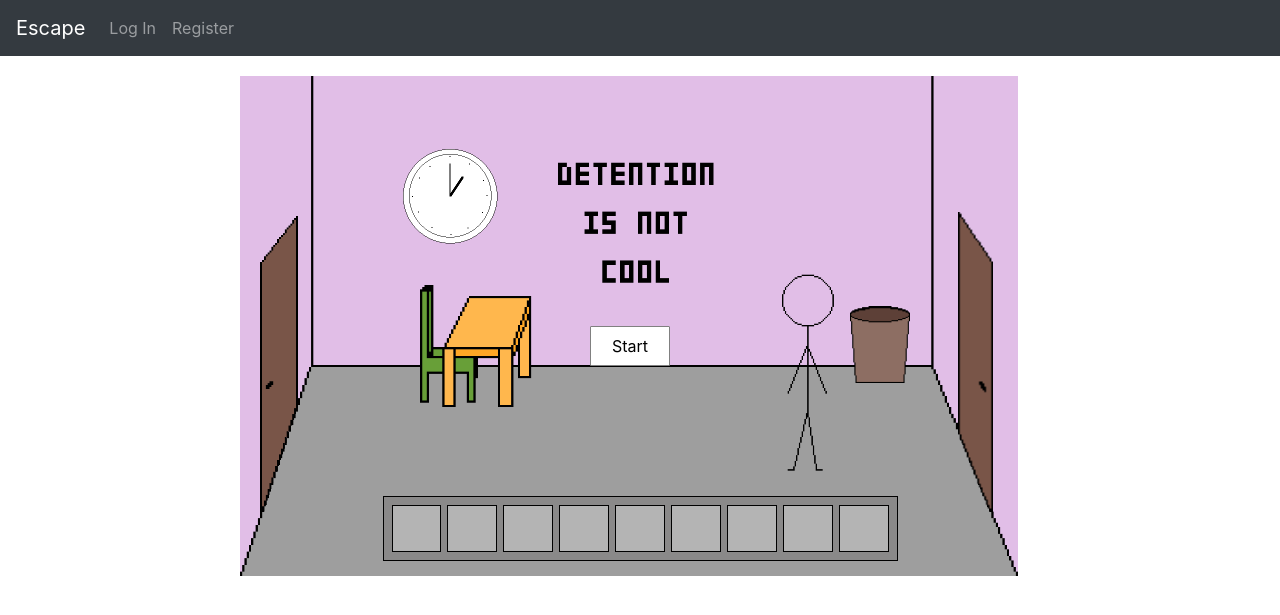
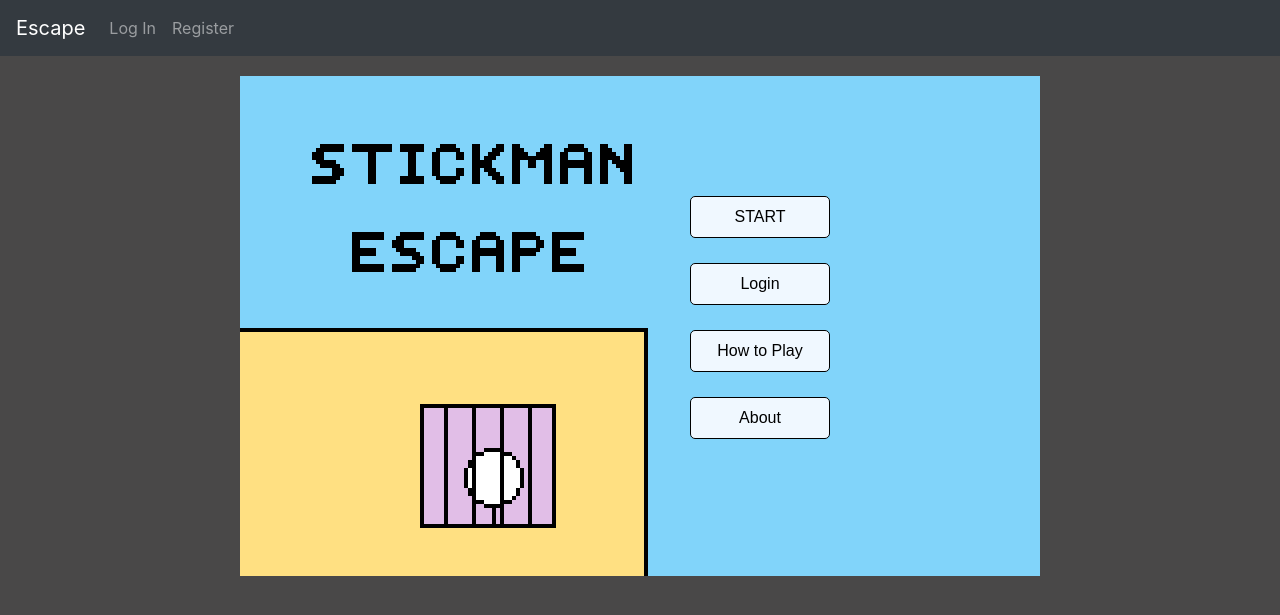
Before and after one commit to Tarctic/escape, a Django app: page /escape/ in a window 1280 px wide. Shown: the top 615 px of the page. Run offline with Django 4.2, Linux system fonts and the light colour scheme; some libraries are stand-ins or nearby versions; some web fonts are replaced.

Commit message:
fixes, start

```diff
--- /dev/null
+++ b/escape/static/escape/game4.js
@@ -0,0 +1,217 @@
+const { useState } = React;
+
+const Start = ({setStart}) => {
+
+    return(
+        <div className="center d-flex flex-column">
+            <button className="bt p-2" onClick={() =>{setStart(false)}}>START</button>
+            <button className="bt p-2" onClick={() =>  window.location.href='/escape/login'}>Login</button>
+            <button className="bt p-2">How to Play</button>
+            <button className="bt p-2">About</button>
+        </div>
+    )
+}
+
+
+const Main = ({ bgProp }) => {
+
+
+    const [obj, setObj] = useState(['inv',0,'door1','door2','clock','db','mc1','start'])
+    const [items, setItem] = useState(['','','','','','','','','',])
+    const [text, setText] = useState()
+    const [speaking, setSpeaking] = useState(false)
+
+    const [box,setBox] = useState({
+        keyinv: false,
+        paperinv: false
+    })
+
+    const delAddObj = (d,a) => {
+        var newObj = [...obj]
+        if (d!=0) {
+            newObj = obj.filter((o) => o!=d)
+        }
+        if (a!=0) {
+            newObj.push(a)
+        }
+        console.log(newObj)
+        setObj(newObj)
+    }
+
+    const addToInv = (item) => {
+        const newItem = [...items]
+        var n = 0;
+        for (var i=0;i<newItem.length;i++) {
+            var p = newItem[i]
+            if (p=='') {
+                n = i;
+                break
+            }
+        }
+        console.log(n)
+        newItem[n] = item
+        console.log(newItem)
+        setItem(items => newItem)
+    }
+
+    const delFromInv = (item) => {
+        const newItem = [...items]
+        var finalItem = []
+        for (var i=0;i<newItem.length;i++) {
+            var p = newItem[i]
+            if (p!=item) {
+                finalItem.push(p)
+            }
+            else {
+                finalItem.push('')
+            }
+        }
+        console.log(finalItem)
+        setItem(items => finalItem)
+    }
+
+    const panel2 = () => {
+        bgProp('bg2')
+        const newObj = ['inv','left1','mc2','paint',0]
+        setObj(obj => newObj)
+    }
+
+    const panel3 = () => {
+        bgProp('bg3')
+        const newObj = ['inv','left2','right','mc3','nerd','text4']
+        setObj(obj => newObj)
+    }
+
+    const panel4 = () => {
+        bgProp('bg4')
+        const newObj = ['end']
+        setObj(obj => newObj)
+        setTimeout(() => {
+            const finalObj = ['endcard']
+            setObj(obj => finalObj)
+        }, 10000);
+    }
+
+    const func = (item) => {
+        console.log(box[item])
+        var namelist = ['keyinv','paperinv']
+        var funclist = [key,paper]
+        for (var i=0;i<namelist.length;i++) {
+            if (item == namelist[i]) {
+                funclist[i]()
+            }
+        }
+        if (box[item]) {
+            setBox({...box, keyinv: false})
+        } else {
+            setBox({...box, keyinv: true})
+        }
+    }
+    const key = () => {
+        if (obj.includes('key')) {
+            delAddObj('key',0)
+        } else {
+            delAddObj(0,'key')
+        }
+    }
+
+    const paper = () => {
+        delAddObj(0,'bigpaper');
+        delFromInv('paperinv')
+    }
+
+    const [code, setCode] = useState('')
+    const onSubmit = (e) => {
+        e.preventDefault()
+
+        onAdd({ code })
+        setCode('')
+    }
+
+    const onAdd = ({ code }) => {
+        if (code == 'PGBDYU') {
+            delAddObj('input','goleft')
+        } else {
+            delAddObj('input','text6')
+        }
+    }
+
+    const say = (thing) => {
+        setText(thing)
+        delAddObj(0,'text')
+        setSpeaking(true)
+        console.log(thing)
+    }
+
+    return (
+        <div class="main">
+            {obj.includes('inv') &&
+            <div className="inv d-flex flex-row">
+            {items.map((item) => (
+                <div className={`p-2 inv-box ${box[item] ? 'h':'' }`}>
+                    <div className={item} onClick={() => func(item)} ></div>
+                </div>
+            ))}
+            </div>
+            }
+
+            {/*Objects added will affect the position of all objects below them*/}
+
+            {obj.includes('door1') && <div className="door1" onClick={() => {if (!speaking) {say("It won't budge")}}}></div>}
+            {obj.includes('door2') && <div className="door2" onClick={() => {if (obj.includes('key')) {panel2(),delFromInv('keyinv')} else {if (!speaking) {say("It's locked... Who would've guessed?")}}}}></div>}
+            {obj.includes('clock') && <div className="clock" onClick={() => {if (!speaking) {say("The only thing faster than my math teacher...")}}}></div>}
+            {obj.includes('db') && <div className="dustbin" onClick={() => {if (obj.includes('dbclick')) {addToInv('keyinv');delAddObj('dbclick',0); if (!speaking) {say("Huh? What's a key doing here?")}}}}></div>}
+            {obj.includes('mc1') && <div className="mc mc1"></div>}
+            {obj.includes('start') && <button className="start" onClick={() => {setSpeaking(true),delAddObj('start','text1')}} >Start</button>}
+            {obj.includes('text1') && <div className="text text1" onClick={() => {delAddObj('text1','text2')}}>I've been trapped here for hours</div>}
+            {obj.includes('text2') && <div className="text text1" onClick={() => {delAddObj('text2','text3')}}>Who thought detention would be this bad</div>}
+            {obj.includes('text3') && <div className="text text1" onClick={() => {setSpeaking(false),delAddObj('text3','dbclick')}}>I need to find a way out . . .</div>}
+            {obj.includes('text') && <div className="text text1" onClick={() => {setSpeaking(false),delAddObj('text',0)}}>{text}</div>}
+
+            {obj.includes('mc2') && <div className="mc mc2"></div>}
+            {obj.includes('left1') && <div className="left left1" onClick={() => {panel3()}}></div>}
+            {obj.includes('paint') && <div className="paint" onClick={() => {if (!items.includes('paperinv')) {delAddObj('paint','behind')}}}></div>}
+            {obj.includes('behind') && <div className="behind"></div>}
+            {obj.includes('behind') && <div className="paper" onClick={() => {delAddObj('behind','paint'),addToInv('paperinv')}}></div>}
+            {obj.includes('bigpaper') && <div className="bigpaper" onClick={() => {delAddObj('bigpaper',0),addToInv('paperinv')}}></div>}
+
+            {obj.includes('left2') && <div className="left left2" onClick={() => {if (obj.includes('goleft')) {panel4()}}}></div>}
+            {obj.includes('right') && <div className="right" onClick={() => {panel2()}}></div>}
+            {obj.includes('mc3') && <div className="mc mc3"></div>}
+            {obj.includes('nerd') && <div className="nerd"></div>}
+            {obj.includes('text4') && <div className="text text4" onClick={() => delAddObj('text4','text5')}>You shall not pass!</div>}
+            {obj.includes('text5') && <div className="text text4" onClick={() => delAddObj('text5','input')}>*whispers* Unless you know the secret code...</div>}
+            {obj.includes('input') &&
+                <form className="form" onSubmit={onSubmit}>
+                    <input type="text" value={code} onChange={(e) => setCode(e.target.value)}/>
+                    <input type="submit" />
+                </form>
+            }
+            {obj.includes('goleft') && <div className="text text4" onClick={() => panel4()}>hehe go right ahead...</div>}
+            {obj.includes('text6') && <div className="text text4" onClick={() => {panel2()}}>WRONG CODE! GO BACK!</div>}
+            {obj.includes('end') && <div className="end"></div>}
+            {obj.includes('endcard') && <div className="endcard"></div>}
+
+        </div>
+    )
+}
+
+function App() {
+
+    const [start,setStart] = useState(true)
+    const [bg, setBg] = useState('bg1')
+    console.log(bg)
+
+    return (
+        <div>
+            <div className="startbg" style={{display: start ? 'block':'none'}}>
+                <Start setStart={setStart} />
+            </div>
+            <div className={bg} style={{display: start ? 'none':'block'}}>
+                <Main bgProp={setBg} />
+            </div>
+        </div>
+    );
+}
+
+ReactDOM.render(<App />, document.querySelector("#app"));
--- /dev/null
+++ b/escape/static/escape/styles4.css
@@ -0,0 +1,358 @@
+body {
+    max-width: 100%;
+    background-color: rgb(73, 72, 72);
+    /* overflow-y: hidden;
+    overflow-x: hidden; */
+}
+
+/*start*/
+.startbg{
+    background: url('images/start.png');
+    background-size: contain;
+    background-repeat: no-repeat;
+    height: 500px;
+    width: 800px;
+    margin: 0 auto;
+    margin-top: 20px;
+}
+
+.center{
+    position: relative;
+    top: 120px;
+    left: 450px;
+    width: 140px;
+}
+
+.bt{
+    border: 1px solid black;
+    background-color: aliceblue;
+    border-radius: 5px;
+    font-family: 'Games', sans-serif;
+    margin-bottom: 25px;
+}
+
+/* backgrounds */
+
+.bg1{
+    background: url('images/p1.png');
+    background-size: contain;
+    background-repeat: no-repeat;
+    height:500px;
+    width: 800px;
+    margin: 0 auto;
+    margin-top: 20px;
+}
+
+/* divs */
+
+.main{
+    width: 100%;
+    height: 100%;
+    position: relative;
+}
+
+/* buttons */
+
+.start{
+    border-radius: 1px;
+    position: absolute;
+    height: 40px;
+    width: 80px;
+    top: 250px;
+    left: 350px;
+    border: 1px grey solid;
+    background-color: white;
+}
+
+/* text boxes */
+
+.text{
+    border: black solid 1px;
+    width: 150px;
+    position: absolute;
+    padding-left: 5px;
+}
+
+.text1{
+    top: 110px;
+    left: 520px;
+}
+
+
+/* images */
+
+.door1{
+    background-image: url('images/door1.png');
+    background-size: contain;
+    background-repeat: no-repeat;
+    position: absolute;
+    left: 718px;
+    top: 136px;
+    height: 300px;
+    width: 50px;
+}
+
+.door2{
+    background-image: url('images/door2.png');
+    background-size: contain;
+    background-repeat: no-repeat;
+    position: absolute;
+    left: 20px;
+    top: 138px;
+    height: 300px;
+    width: 50px;
+}
+
+.clock{
+    background-image: url('images/clock.gif');
+    background-size: contain;
+    background-repeat: no-repeat;
+    position: absolute;
+    left: 160px;
+    top: 70px;
+    height: 100px;
+    width: 100px;
+}
+
+.mc{
+    background-image: url('images/mc.png');
+    background-size: contain;
+    background-repeat: no-repeat;
+    height: 300px;
+    width: 140px;
+    position: absolute;
+}
+
+.mc1{
+    left: 500px;
+    top: 130px;
+}
+
+.dustbin{
+    background-image: url('images/dustbin.png');
+    background-size: contain;
+    background-repeat: no-repeat;
+    height: 80px;
+    width: 60px;
+    position: absolute;
+    left: 610px;
+    top: 230px;
+}
+
+
+/* inventory */
+.inv{
+    border: black solid 1px;
+    width: 515px;
+    height: 65px;
+    position: relative;
+    margin: 0 auto;
+    padding: 5px;
+    top: 420px;
+    left: 0px;
+    background-color:rgb(138, 137, 137);
+}
+.inv-box{
+    border: black solid 1px;
+    width: 50px;
+    margin: 3px;
+    background-color: rgb(180, 180, 180);
+}
+
+.keyinv{
+    background-image: url('images/key.png');
+    background-size: contain;
+    background-repeat: no-repeat;
+    height: 30px;
+    width: 30px;
+}
+
+.paperinv{
+    background-image: url('images/paper.png');
+    background-size: contain;
+    background-repeat: no-repeat;
+    height: 30px;
+}
+
+.h{
+    background-color: grey;
+}
+
+
+/* Panel 2 */
+
+/* bg */
+.bg2{
+    background: url('images/p2.png');
+    background-size: contain;
+    background-repeat: no-repeat;
+    height:500px;
+    width: 800px;
+    margin: 0 auto;
+    margin-top: 20px;
+}
+
+.mc2{
+    top: 120px;
+    left: 300px;
+}
+
+.left{
+    background-image: url('images/left.png');
+    background-size: contain;
+    background-repeat: no-repeat;
+    position: absolute;
+    height: 50px;
+    width: 80px;
+}
+
+.left1{
+    left: 10px;
+    top: 200px;
+}
+
+.paint{
+    background-image: url('images/paint.png');
+    background-size: contain;
+    background-repeat: no-repeat;
+    position: absolute;
+    left: 90px;
+    top: 100px;
+    height: 100px;
+    width: 100px;
+}
+
+.behind{
+    background-image: url('images/behind.png');
+    background-size: contain;
+    background-repeat: no-repeat;
+    position: absolute;
+    left: 90px;
+    top: 91px;
+    height: 118px;
+    width: 118px;
+}
+
+.paper{
+    background-image: url('images/paper.png');
+    background-size: contain;
+    background-repeat: no-repeat;
+    position: absolute;
+    left: 125px;
+    top: 160px;
+    height: 20px;
+    width: 30px;
+}
+
+.bigpaper{
+    background-image: url('images/bigpaper.png');
+    background-size: contain;
+    background-repeat: no-repeat;
+    position: absolute;
+    top: 70px;
+    left: 220px;
+    height: 200px;
+    width: 300px;
+}
+
+/*panel 3*/
+
+.bg3{
+    background: url('images/p3.png');
+    background-size: contain;
+    background-repeat: no-repeat;
+    height:500px;
+    width: 800px;
+    margin: 0 auto;
+    margin-top: 20px;
+}
+
+.left2{
+    top: 200px;
+    left: 10px;
+}
+
+.right{
+    background-image: url('images/right.png');
+    background-size: contain;
+    background-repeat: no-repeat;
+    position: absolute;
+    top: 200px;
+    right: 10px;
+    height: 50px;
+    width: 80px;
+}
+
+.mc3{
+    top: 120px;
+    left: 450px;
+}
+
+.nerd{
+    background-image: url('images/nerd.png');
+    background-size: contain;
+    background-repeat: no-repeat;
+    position: absolute;
+    top: 140px;
+    left: 140px;
+    height: 250px;
+    width: 100px;
+}
+
+.text4{
+    top: 50px;
+    left: 140px;
+}
+
+.form{
+    position: absolute;
+    top: 50px;
+    left: 140px;
+    width: fit-content;
+}
+
+.end{
+    background:  url('images/end.gif');
+    background-size: contain;
+    background-repeat: no-repeat;
+    height: 500px;
+    width: 800px;
+    margin: 0 auto;
+    margin-top: 20px;
+}
+
+.endcard{
+    background: white url('images/endcard.png');
+    background-size: contain;
+    background-repeat: no-repeat;
+    height: 500px;
+    width: 800px;
+    margin: 0 auto;
+    margin-top: 20px;
+}
+
+
+
+
+
+/* Objects must have:-{
+    background-image: url('images/xxx.png');
+    background-size: contain;
+    background-repeat: no-repeat;
+    position: relative;
+    top: _px;
+    left: _px;
+    height: _px;
+    width: _px;
+}
+
+Backgrounds must have:-{
+    background: white url('images/xxx.png');
+    background-size: contain;
+    background-repeat: no-repeat;
+    height: 500px;
+    width: 800px;
+    margin: 0 auto;
+    margin-top: 20px;
+}
+*/
--- a/escape/templates/escape/index.html
+++ b/escape/templates/escape/index.html
@@ -5,6 +5,7 @@
 {% endblock %}
 
 {% block body %}
+<div id="start"></div>
 <div id="app"></div>
 
 {% endblock %}
--- a/escape/templates/escape/layout.html
+++ b/escape/templates/escape/layout.html
@@ -5,12 +5,13 @@
     <head>
         <title>{% block title %}MiniGame{% endblock %}</title>
         <link rel="stylesheet" href="https://stackpath.bootstrapcdn.com/bootstrap/4.4.1/css/bootstrap.min.css" integrity="sha384-Vkoo8x4CGsO3+Hhxv8T/Q5PaXtkKtu6ug5TOeNV6gBiFeWPGFN9MuhOf23Q9Ifjh" crossorigin="anonymous">
-        <link href="{% static 'escape/styles3.css' %} " rel="stylesheet" >
+        <link href="{% static 'escape/styles4.css' %} " rel="stylesheet" >
         <script src="https://unpkg.com/react@17/umd/react.production.min.js" crossorigin></script>
         <script src="https://unpkg.com/react-dom@17/umd/react-dom.production.min.js" crossorigin></script>
         <script src="https://unpkg.com/babel-standalone@6/babel.min.js"></script>
         <script src="https://kit.fontawesome.com/543444084f.js" crossorigin="anonymous"></script>
-        <script type="text/babel" src="{% static 'escape/game3.js' %}"></script>
+        <link href="http://fonts.cdnfonts.com/css/games" rel="stylesheet">
+        <script type="text/babel" src="{% static 'escape/game4.js' %}"></script>
     </head>
     <body>
         <nav class="navbar navbar-expand-lg navbar-dark bg-dark">
```
Also changed, not shown: escape/static/escape/images/keyh.png (added), escape/static/escape/images/mc.png, escape/static/escape/images/start.png (added), other/game0.js (renamed from escape/static/escape/game0.js), other/styles0.css (renamed from escape/static/escape/styles0.css), other/test.js (renamed from escape/static/escape/test.js).
